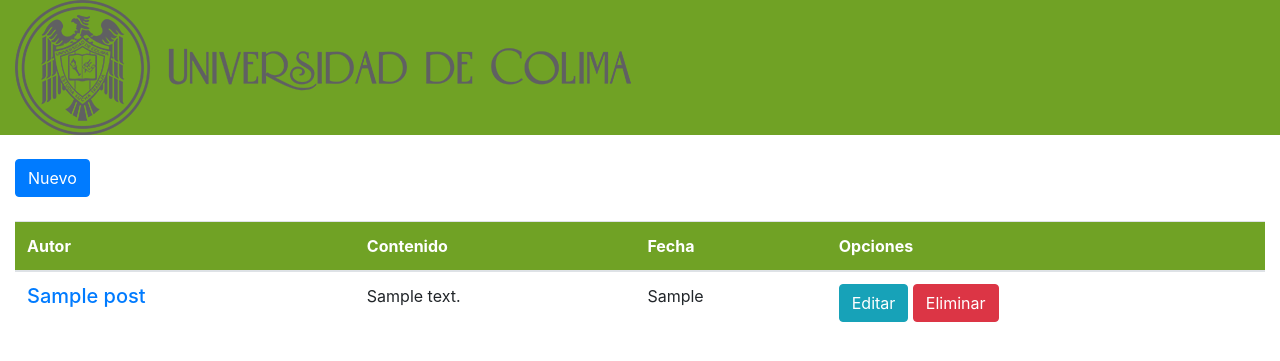
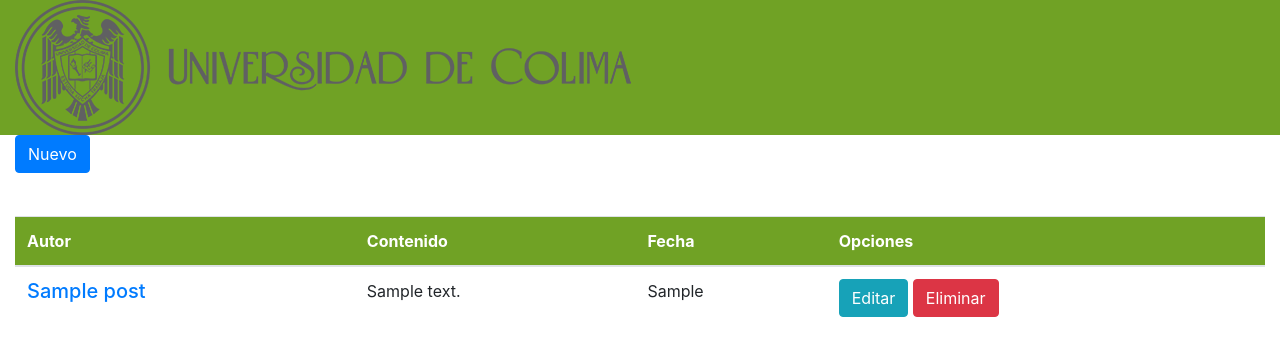
Before and after one commit to bmosqueda/MySqli, a PHP site: page / in a window 1280 px wide. Shown: the top 361 px of the page. Run offline with PHP 8.4, Linux system fonts and the light colour scheme; tables that the repository leaves empty or names only in its code hold one stand-in row (values such as "Sample post").

Commit message:
cambios visual studio code

```diff
--- a/includes/views/header.inc.php
+++ b/includes/views/header.inc.php
@@ -8,19 +8,33 @@
   	<script src="<?php echo JQUERY_PATH.DS.'jquery.js' ?>"></script>
   	<link href="<?php echo BOOTSTRAP_PATH.DS.'css'.DS.'bootstrap.min.css' ?>" rel="stylesheet" media="screen"></style>
   	<script src="<?php echo BOOTSTRAP_PATH.DS.'js'.DS.'bootstrap.min.js'?>"></script>
-  	<script type="text/javascript">
-
-  	</script>
+  	<script type="text/javascript"></script>
+  	<style type="text/css">
+  		.cabecera
+  		{
+  			width: 100%; /* hacemos que la cabecera ocupe el ancho completo de la página */
+			left: 0; /* Posicionamos la cabecera al lado izquierdo */
+			top: 136; /* Posicionamos la cabecera pegada arriba */
+			position: fixed; /* Hacemos que la cabecera tenga una posición fija */
+			height: 140px;
+			padding-left: 15px
+  		}
+  	</style>
 <head>
 
 <body>
 
-	<div class="container-fluid" style="background-color: #70A225">
+	<div class="cabecera" style="background-color: #70A225">
 		<img src="<?php echo IMAGES_PATH.'logoUdC.png'?>" alt="Logo Universidad de Colima"
 			href="<?php echo VIEW_PATH.'index.wiew.php'?>" style=" width: 616px; height: 135px;">
+		<div class="cabecera" style="background-color: white; height: 80px; width: 100%">
+			<button type="button" class="btn btn-primary newPost" data-toggle="modal"
+					data-target="#addBlog">Nuevo</button>
+		</div>
 	</div>
 		<br>
-	<div class="container-fluid">
-		<button type="button" class="btn btn-primary newPost" data-toggle="modal"
-				data-target="#addBlog">Nuevo</button>
+	<div class="container-fluid" style="z-index: 1100;">
 		<br><br>
+		<br><br>
+		<br><br>
+		<br><br>
```
